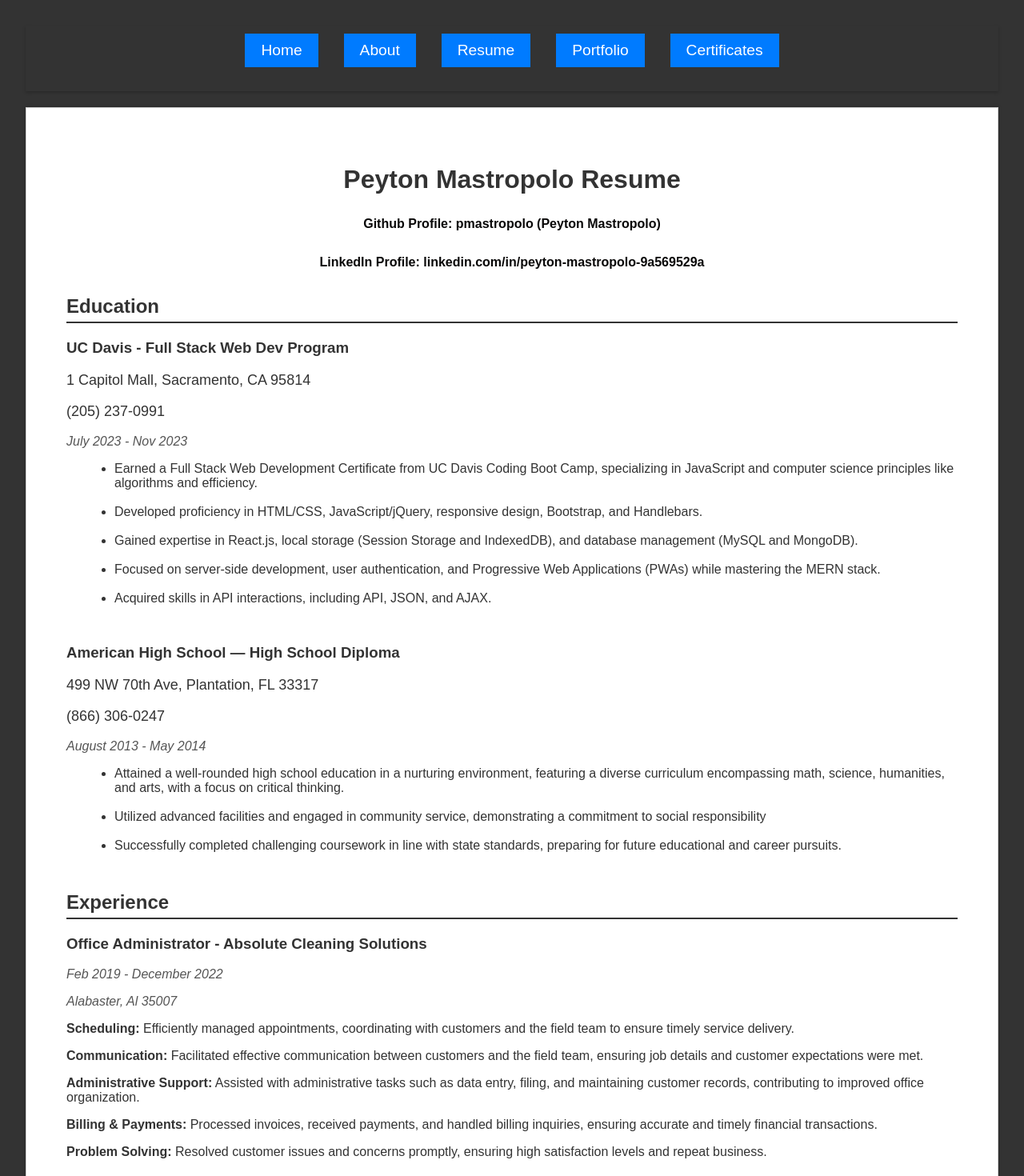
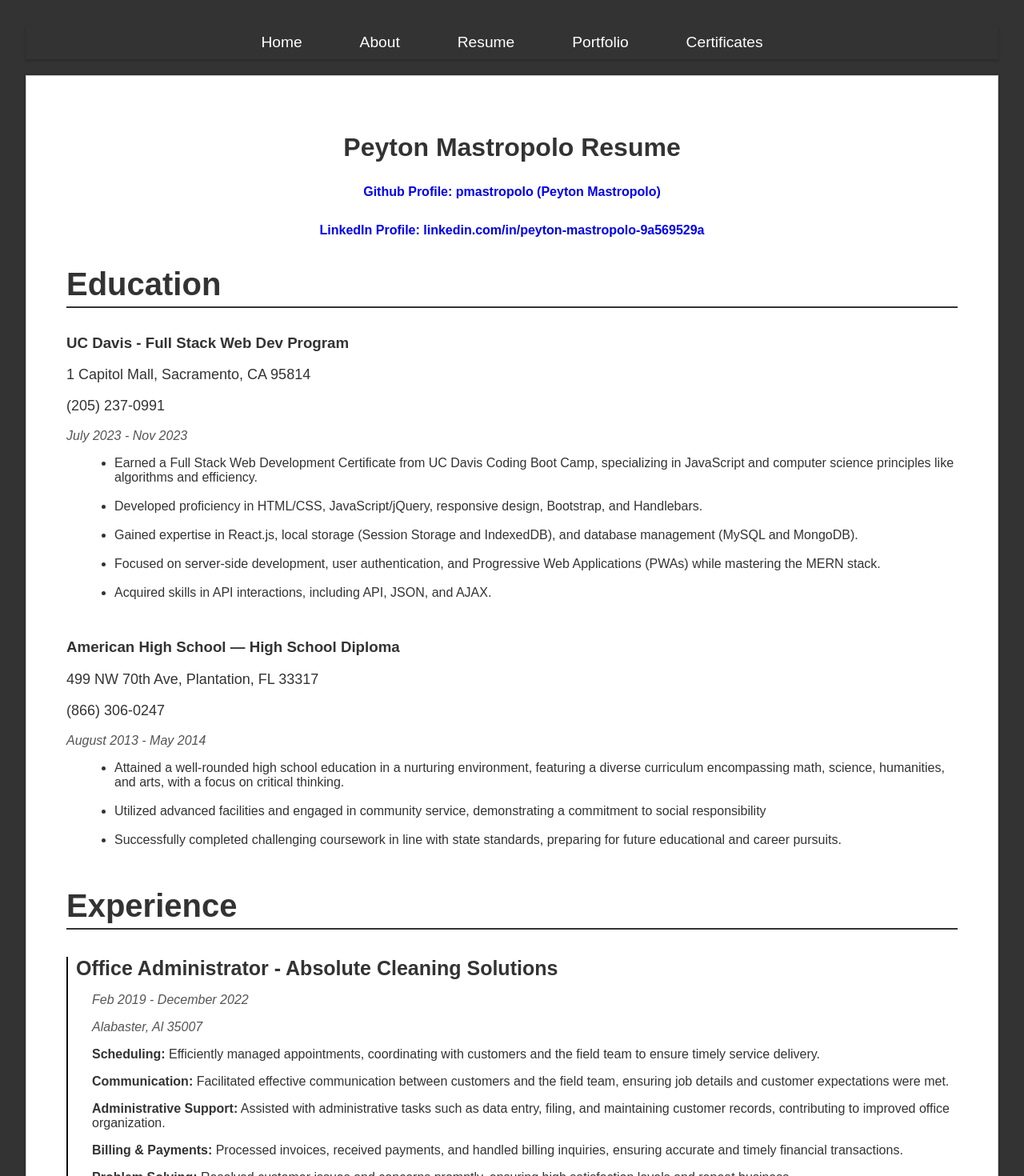
Before and after one commit to pmastropolo/myy-resumee, a React (Vite) app: page /resume in a window 1280 px wide. Shown: the top 1470 px of the page at 80% size. Built offline with nearby package versions, Linux system fonts and the light colour scheme.

Commit message:
Update Resume.css

```diff
--- a/src/components/Resume/Resume.css
+++ b/src/components/Resume/Resume.css
@@ -1,3 +1,4 @@
+/* RESUME CONTAINER */
 .resume-container {
 padding: 50px;
 text-align: center;
@@ -8,33 +9,39 @@
 margin-top: 20px;
 }
 
+/* RESUME CONTAINER H1 */
 .resume-container h1 {
 margin-bottom: 20px;
 }
 
-/* Resume Links */
+/* RESUME LINKS */
 .resume-container a,
 .resume-container .resume-link {
-  font-size: 16px;
-  background-color: #fff;
-  text-decoration: none;
-  margin: 0 10px; /* Adjust the margin to reduce spacing between links */
-  transition: color 0.3s ease;
+font-size: 16px;
+background-color: #fff;
+text-decoration: none;
+ margin: 0 10px;
+transition: color 0.3s ease;
 }
 
-/* Resume Links Hover Effect */
+/* RESUME LINKS HOVER EFFECT */
 .resume-container a:hover,
 .resume-container .resume-link:hover {
-  color: #0056b3;
+color: #d5e2f0;
 }
 
-/* LINK STYLING */
-a {
-display: inline-block;
-margin-bottom: 20px;
-background-color: #007bff;
-color: rgb(9, 8, 8);
-transition: background-color 0.3s;
+/* RESUME LINKS */
+.resume-link {
+font-size: 16px;
+background-color: #fff;
+text-decoration: none;
+margin: 0 10px;
+transition: color 0.3s ease;
+}
+
+/* HOVER EFFECT RESUME LINKS */
+.resume-link:hover {
+color: #d5e2f0;
 }
 
 /* RESUME SECTION */
@@ -43,18 +50,22 @@
 margin-top: 30px;
 }
 
+/* RESUME SECTION H2 */
 .resume-section h2 {
 border-bottom: 2px solid #333;
 padding-bottom: 5px;
 }
 
+/* EXPERIENCE AND EDUCATION ITEM */
 .experience-item, .education-item {
 margin-bottom: 20px;
 }
 
+/* DATE */
 .date {
 font-style: italic;
 color: #555;
+margin-bottom: 10px;
 }
 
 ul {
@@ -62,33 +73,91 @@
 margin-left: 20px;
 }
 
+/* LOCATION AND PHONE NUMBER */
 .location, .phone {
-        font-size: 18px;
+font-size: 18px;
+}
 
-      }
+/* EXPERIENCE ITEM */
+.experience-item {
+  margin-bottom: 20px;
+  border-left: 2px solid #070708;
+  padding-left: 10px;
+}
 
-      /* BADGES AND ICONS */
+/* EXPERIENCE ITEM H3 */
+.experience-item h3 {
+font-size: 25px;
+margin-bottom: 5px;
+}
+
+/* EXPERIENCE ITEM P */
+.experience-item p {
+padding-left: 20px;
+}
+
+
+/* BADGES AND ICONS */
 h2 b {
-  font-size: 24px; /* Decreased font size for badges heading */
+font-size: 24px;
 }
 
 .badgeresume {
-  margin-bottom: 20px; /* Add margin between badge sections */
+  margin-bottom: 20px;
+
 }
 
 .badgeresume img {
-  max-width: 100px; /* Set the maximum width */
-  max-height: 100px; /* Set the maximum height */
-  margin: 10px; /* Added margin for spacing */
+  max-width: 100px;
+  max-height: 100px;
+  margin: 10px;
   border-radius: 10px;
   box-shadow: 0px 0px 10px rgba(0, 0, 0, 0.2);
 }
 
-/* Add a background color to badge sections */
+/* BACKGROUND COLOR BADGE SECTIONS */
 .badgeresume h3 {
   background-color: #f5f5f5;
   padding: 10px;
   border-radius: 10px;
-  text-align: left; /* Change text alignment to left */
+  text-align: left;
+  margin: 0;
+  font-size: 22px;
+}
+
+
+
+.resume-section h2 {
+  font-size: 40px;
+}
+
+/* SKILLS SECTION */
+.skills-section {
+  text-align: left;
+  margin-top: 30px;
+}
+
+.skills-section h2 {
+  font-size: 40px;
+}
+
+
+.skills-section .badgeresume {
+  margin-bottom: 20px;
+}
+
+.skills-section .badgeresume img {
+  max-width: 100px;
+  max-height: 100px;
+  margin: 10px;
+  border-radius: 10px;
+  box-shadow: 0px 0px 10px rgba(0, 0, 0, 0.2);
+}
+
+.skills-section .badgeresume h3 {
+  background-color: #f5f5f5;
+  padding: 10px;
+  border-radius: 10px;
+  text-align: left;
   margin: 0;
 }
```
